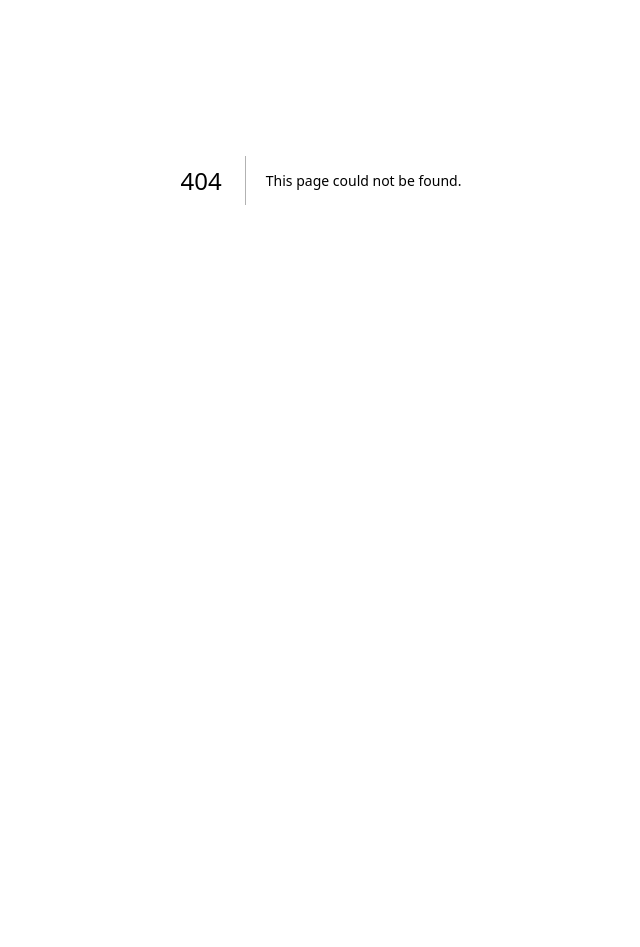
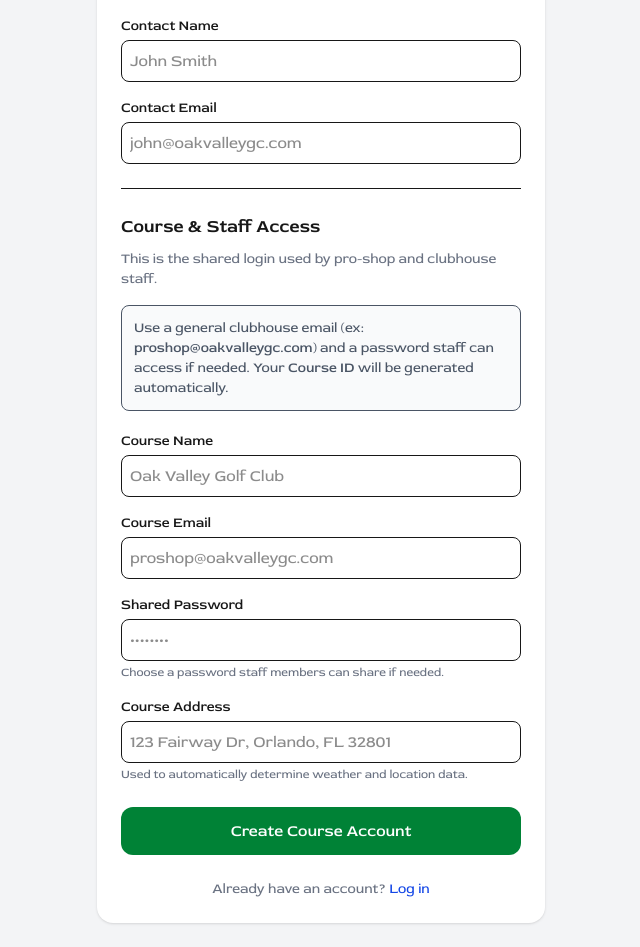
Before and after one commit to teellis20/golf-widget-dashboard, a Next.js app: page /signUp in a window 1280 px wide. Before the commit this address had no page. Shown: the part 220-1167 px from the top of the page, without its empty margins (319-959 px from the left). Before the commit the page ends 800 px from the top, so only its background shows below. Built offline with nearby package versions, Linux system fonts and the light colour scheme.

Commit message:
sign up page ui set up. login ui and logic minus api call

```diff
--- a/src/app/signIn/page.js
+++ b/src/app/signIn/page.js
@@ -1,9 +1,102 @@
-import WeatherDelaySection from "../Components/WeatherDelaySection";
 
-const SignIn = () => {
-    return (
-        <div>Hello: <WeatherDelaySection /></div>
-    )
+'use client';
+const { useState, useEffect} = require("react");
+
+export default function SignUpPage() {
+
+    const [credentials, setCredentials] = useState('');
+    const [password, setPassword] = useState('');
+    const [validated, setValidated] = useState(false);
+    const [error, setError] = useState(false);
+
+    const validate = (credentials, password) => {
+        if (!credentials || !password) {
+            console.log("Validation failed: Missing fields");
+            setValidated(false);
+            return false;
+        }
+        if (credentials.trim() === '' || password.trim() === '') {
+            console.log("Validation failed: Empty fields");
+            credentials.trim() === '' ? setCredentials('') : setPassword('');
+            setValidated(false);
+            return false;
+        }
+        setValidated(true);
+    }
+
+
+    useEffect(() => {
+        validate(credentials, password);
+    }, [credentials, password]);
+
+
+    const handleSubmit = (e) => {
+        e.preventDefault();
+        setValidated(false);
+        const formData = {
+            credentials,
+            password
+        };
+        console.log("Form submitted with data:", formData);
+        // Add further submission logic here (e.g., API call)
+        // if submission fails, set error to true
+        // setError(true);
+    }
+
+  return (
+    <div className="min-h-screen bg-gray-100 flex items-center justify-center p-6">
+      <div className="w-full max-w-md space-y-6">
+        {/* Header */}
+        <div className="text-center">
+          <h1 className="text-3xl font-semibold">Welcome Back!</h1>
+        </div>
+
+        {/* Card */}
+        <div className="bg-white rounded-2xl shadow p-6 space-y-5">
+
+          {/* Email */}
+          <div>
+            <label className="block text-sm font-medium">Email or Course ID</label>
+            <input
+              name="credentials"
+              id="credentials"
+              type="text"
+              value={credentials}
+              onChange={(e) => setCredentials(e.target.value)}
+              className="mt-1 w-full border rounded-lg p-2"
+              placeholder="proshop@oakvalleygc.com"
+            />
+          </div>
+
+          {/* Password */}
+          <div>
+            <label className="block text-sm font-medium">Password</label>
+            <input
+              name="password"
+              type="password"
+              value={password}
+              onChange={(e) => setPassword(e.target.value)}
+              className="mt-1 w-full border rounded-lg p-2"
+              placeholder="••••••••"
+            />
+            <p hidden={!error} className="text-sm text-red-500 mt-2">Incorrect login information. Please check and try again</p>
+          </div>
+
+
+          {/* Submit */}
+          <button disabled={!validated} onClick={handleSubmit}
+            className="w-full bg-green-700 text-white rounded-xl py-3 font-medium disabled:opacity-50 disabled:cursor-not-allowed hover:cursor-pointer"
+        >
+            Sign In
+          </button>
+
+          {/* Footer */}
+          <p className="text-sm text-center text-gray-500">
+            Don't have an account?{' '}
+            <a href="/signUp" className="text-blue-700 cursor-pointer">Create one</a>
+          </p>
+        </div>
+      </div>
+    </div>
+  );
 }
-
-export default SignIn;
--- /dev/null
+++ b/src/app/signUp/page.js
@@ -0,0 +1,123 @@
+import React from "react";
+
+export default function SignUpPage() {
+  return (
+    <div className="min-h-screen bg-gray-100 flex items-center justify-center p-6">
+      <div className="w-full max-w-md space-y-6">
+        {/* Header */}
+        <div className="text-center">
+          <h1 className="text-3xl font-semibold">Create Your Course Account</h1>
+          <p className="text-gray-500 mt-2">
+            Set up your golf course widget in minutes
+          </p>
+        </div>
+
+        {/* Card */}
+        <div className="bg-white rounded-2xl shadow p-6 space-y-6">
+
+          {/* CONTACT SECTION */}
+          <div>
+            <h2 className="text-lg font-semibold mb-3">Primary Contact</h2>
+            <p className="text-sm text-gray-500 mb-4">
+              Used for billing, Stripe receipts, and important account notices.
+            </p>
+
+            <div className="space-y-4">
+              {/* Contact Name */}
+              <div>
+                <label className="block text-sm font-medium">Contact Name</label>
+                <input
+                  className="mt-1 w-full border rounded-lg p-2"
+                  placeholder="John Smith"
+                />
+              </div>
+
+              {/* Contact Email */}
+              <div>
+                <label className="block text-sm font-medium">Contact Email</label>
+                <input
+                  type="email"
+                  className="mt-1 w-full border rounded-lg p-2"
+                  placeholder="john@oakvalleygc.com"
+                />
+              </div>
+            </div>
+          </div>
+
+          {/* DIVIDER */}
+          <div className="border-t pt-6">
+            <h2 className="text-lg font-semibold mb-2">Course & Staff Access</h2>
+            <p className="text-sm text-gray-500 mb-4">
+              This is the shared login used by pro‑shop and clubhouse staff.
+            </p>
+
+            <div className="bg-gray-50 border rounded-lg p-3 text-sm text-gray-600 mb-5">
+              Use a general clubhouse email (ex: <span className="font-medium">proshop@oakvalleygc.com</span>)
+              and a password staff can access if needed. Your <span className="font-medium">Course ID</span> will
+              be generated automatically.
+            </div>
+
+            <div className="space-y-4">
+              {/* Course Name */}
+              <div>
+                <label className="block text-sm font-medium">Course Name</label>
+                <input
+                  className="mt-1 w-full border rounded-lg p-2"
+                  placeholder="Oak Valley Golf Club"
+                />
+              </div>
+
+              {/* Course Email */}
+              <div>
+                <label className="block text-sm font-medium">Course Email</label>
+                <input
+                  type="email"
+                  className="mt-1 w-full border rounded-lg p-2"
+                  placeholder="proshop@oakvalleygc.com"
+                />
+              </div>
+
+              {/* Shared Password */}
+              <div>
+                <label className="block text-sm font-medium">Shared Password</label>
+                <input
+                  type="password"
+                  className="mt-1 w-full border rounded-lg p-2"
+                  placeholder="••••••••"
+                />
+                <p className="text-xs text-gray-500 mt-1">
+                  Choose a password staff members can share if needed.
+                </p>
+              </div>
+
+              {/* Address */}
+              <div>
+                <label className="block text-sm font-medium">Course Address</label>
+                <input
+                  className="mt-1 w-full border rounded-lg p-2"
+                  placeholder="123 Fairway Dr, Orlando, FL 32801"
+                />
+                <p className="text-xs text-gray-500 mt-1">
+                  Used to automatically determine weather and location data.
+                </p>
+              </div>
+            </div>
+          </div>
+
+          {/* Submit */}
+          <button className="w-full bg-green-700 text-white rounded-xl py-3 font-medium">
+            Create Course Account
+          </button>
+
+          {/* Footer */}
+          <p className="text-sm text-center text-gray-500">
+            Already have an account?{' '}
+            <a href="/signIn" className="text-blue-700 cursor-pointer">
+              Log in
+            </a>
+          </p>
+        </div>
+      </div>
+    </div>
+  );
+}
```
